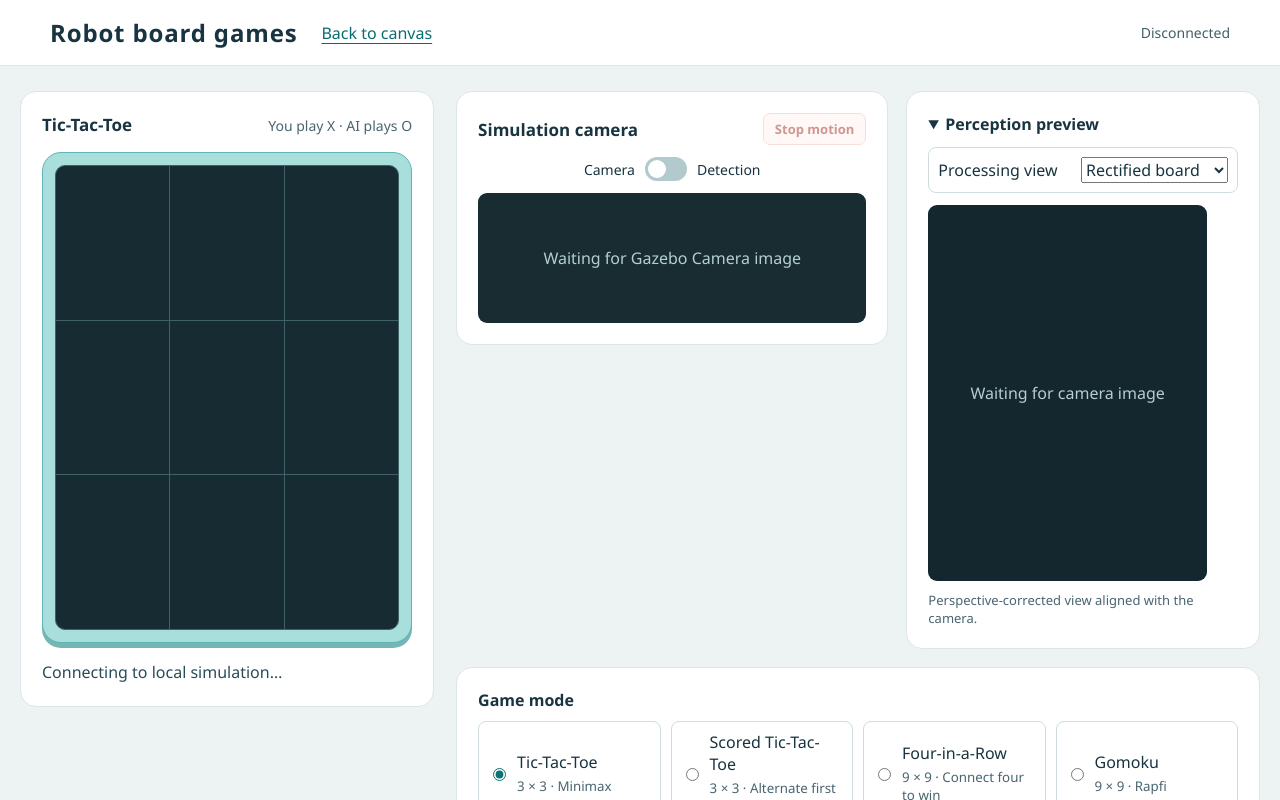
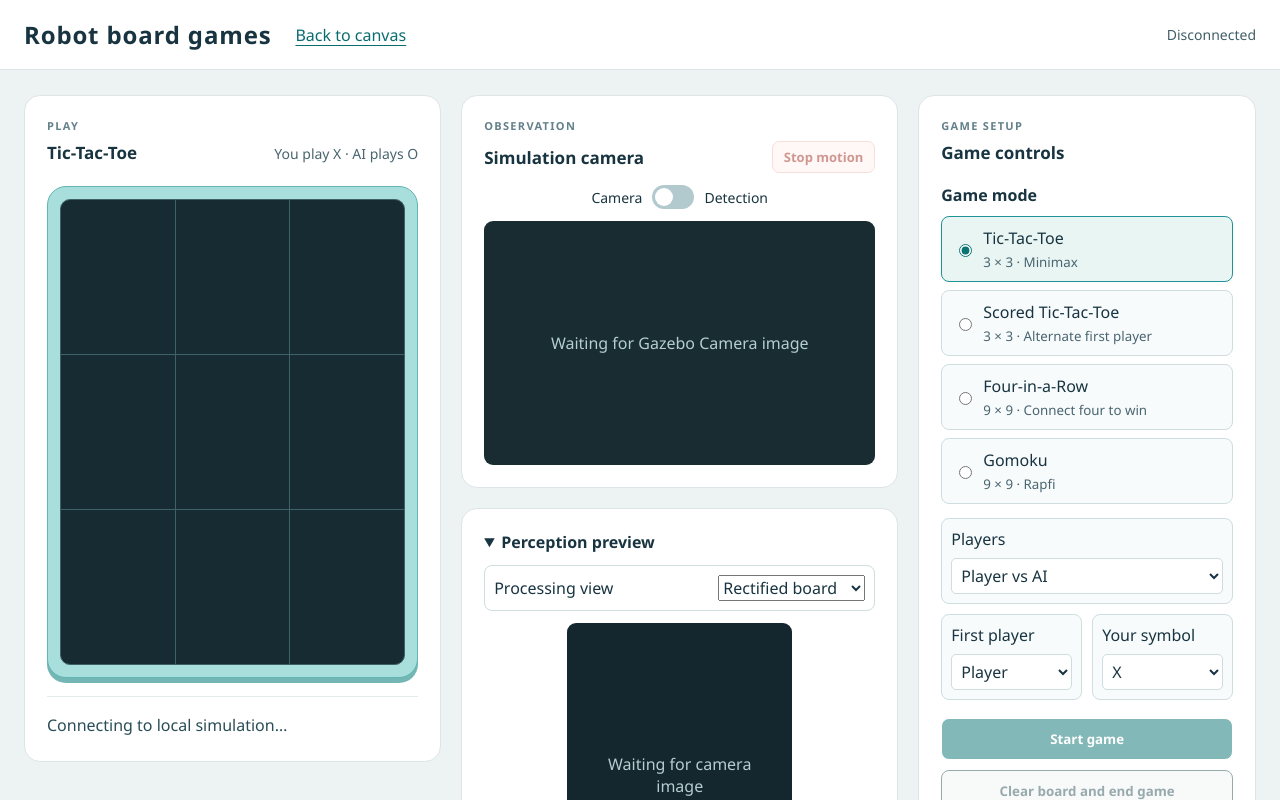
Before and after one commit to Cooper-Yu/play_tictactoe, a plain HTML site: page tictactoe_gui/tictactoe_gui/web/game.html in a window 1280 px wide. Both pictures are taken after a click on the heading "Perception preview". Shown: the top 800 px of the page. Drawn offline with Linux system fonts and the light colour scheme; no server answers.

Commit message:
Arrange game UI into stable board observation and control panels

```diff
--- a/tictactoe_gui/tictactoe_gui/web/game.css
+++ b/tictactoe_gui/tictactoe_gui/web/game.css
@@ -117,52 +117,66 @@ label { min-width: 120px; }
   .tablet { width: min(85%, 290px, 43vh); }
 }
 
-/* Keep observation surfaces beside the board, with controls below them. */
+/* Observation tools retain their own controls without changing the page grid. */
 .perception summary { font-weight: 650; cursor: pointer; }
-.perception label { justify-content: space-between; margin-top: 12px; }
+.perception label { justify-content: space-between; margin-top: 12px; min-width: 0; }
 .perception select { font: inherit; color: inherit; max-width: 58%; }
-.perception .preview { aspect-ratio: 140/189; max-height: 47vh; background: #14262e; }
-.perception .preview img { height: 100%; max-height: 47vh; }
+.perception .preview { aspect-ratio: 140/189; max-height: 38vh; margin-left: auto; margin-right: auto; background: #14262e; }
+.perception .preview img { height: 100%; max-height: 38vh; }
 .perception .preview > * { grid-area: 1 / 1; }
 .perception .preview p { margin: 10px; padding: 5px 8px; background: #14262e; text-align: center; }
 .perception > p { margin: 10px 0 0; color: #496570; font-size: 13px; }
-@media (min-width: 1080px) {
-  main:has(.perception[open]) {
-    width: min(1440px, calc(100% - 40px));
-    grid-template-columns: minmax(310px, .85fr) minmax(0, 1.65fr);
-  }
-  main:has(.perception[open]) .game-sidebar {
-    grid-template-columns: minmax(0, 1.1fr) minmax(200px, .9fr);
-    align-items: start;
-  }
-  main:has(.perception[open]) .controls { grid-column: 1 / -1; }
-}
-
-@media (max-width: 690px) {
-  .camera, .play, .perception, .controls { grid-column: 1; }
-  .play { grid-row: 2; }
-  .perception { grid-row: 3; }
-}
-
-.game-options label[hidden] { display: none; }
-
-.controls label[hidden] { display: none; }
+.game-options label[hidden], .controls label[hidden] { display: none; }
 #vision-status { color: #096d70; }
 
-@media (min-width: 960px) {
-  body[data-environment="real"] main:has(.perception[open]) {
-    width: min(1540px, calc(100% - 32px));
-    grid-template-columns: minmax(260px, 1fr) minmax(260px, 1.1fr) minmax(220px, .9fr);
-    gap: 16px;
-  }
-  body[data-environment="real"] main:has(.perception[open]) .game-sidebar { display: contents; }
-  body[data-environment="real"] .play { grid-column: 1; grid-row: 1; }
-  body[data-environment="real"] .camera:not(.perception) { grid-column: 2; grid-row: 1; }
-  body[data-environment="real"] .perception { grid-column: 3; grid-row: 1; }
-  body[data-environment="real"] main:has(.perception[open]) .controls { grid-column: 1 / -1; grid-row: 2; }
-  body[data-environment="real"] .tablet { width: min(100%, 340px, 44vh); }
-  body[data-environment="real"] .perception .preview,
-  body[data-environment="real"] .perception .preview img { max-height: 55vh; }
+/* Three stable work areas: board, observation, game commands. */
+header { padding: 18px max(24px, calc((100% - 1560px)/2)); }
+main { width: min(1560px, calc(100% - 48px)); gap: 20px;
+  grid-template-columns: minmax(0, 1.05fr) minmax(0, 1.1fr) minmax(300px, .85fr); }
+.game-sidebar { display: contents; }
+.play, .controls, .camera { min-width: 0; padding: 22px; }
+.play { grid-column: 1; grid-row: 1 / span 3; }
+.camera:not(.perception) { grid-column: 2; grid-row: 1; }
+.perception { grid-column: 2; grid-row: 2 / span 2; }
+.controls[aria-label="Game settings"] { grid-column: 3; grid-row: 1 / span 2; }
+.points { grid-column: 3; grid-row: 3; }
+.panel-label { margin: 0 0 8px; color: #64818b; font-size: 11px;
+  font-weight: 650; letter-spacing: .12em; text-transform: uppercase; }
+.controls > h2 { margin-bottom: 20px; }
+.board-heading { flex-wrap: wrap; }
+.tablet { width: min(100%, 390px); margin-top: 22px; }
+.camera:not(.perception) .preview { aspect-ratio: 16/10; }
+.camera:not(.perception) .preview img { width: 100%; height: 100%; max-height: none; object-fit: contain; }
+.controls fieldset { display: grid; grid-template-columns: 1fr; gap: 8px; }
+.controls fieldset label { min-width: 0; padding: 10px 12px; background: #f8fbfc; }
+.controls fieldset label:has(input:checked) { border-color: #219296; background: #e9f5f3; }
+.game-options { grid-template-columns: 1fr 1fr; }
+#input-option, #opponent-option { grid-column: 1 / -1; }
+.game-options select { width: 100%; min-width: 0; max-width: 100%; }
+.controls .start { margin-top: 18px; }
+.controls .quiet { margin-top: 10px; }
+#status { padding-top: 16px; border-top: 1px solid #e3ebed; line-height: 1.6; }
+@media (max-width: 1100px) and (min-width: 701px) {
+  main { grid-template-columns: minmax(0, 1fr) minmax(0, 1fr); }
+  .play { grid-column: 1; grid-row: 1 / span 2; }
+  .camera:not(.perception) { grid-column: 2; grid-row: 1; }
+  .perception { grid-column: 2; grid-row: 2; }
+  .controls[aria-label="Game settings"] { grid-column: 1 / -1; grid-row: 3; }
+  .controls fieldset { grid-template-columns: repeat(2, minmax(0, 1fr)); }
+  .points { grid-column: 1 / -1; grid-row: 4; }
+}
+@media (max-width: 700px) {
+  header { padding: 16px; gap: 10px; } h1 { font-size: 21px; }
+  #connection { margin-left: 0; width: 100%; }
+  main { width: calc(100% - 24px); margin: 12px auto; grid-template-columns: minmax(0, 1fr); gap: 14px; }
+  .play, .controls, .camera { padding: 16px; grid-column: 1; }
+  .camera:not(.perception) { grid-column: 1; grid-row: 1; }
+  .play { grid-row: 2; }
+  .controls[aria-label="Game settings"] { grid-column: 1; grid-row: 3; }
+  .points { grid-column: 1; grid-row: 4; }
+  .perception { grid-column: 1; grid-row: 5; }
+  .tablet { width: min(100%, 340px); }
+  .camera:not(.perception) .preview { aspect-ratio: 16/9; }
 }
 
 .camera-switch { display: flex; align-items: center; justify-content: center; gap: 10px; margin: 12px 0; font-size: 14px; }
--- a/tictactoe_gui/tictactoe_gui/web/game.html
+++ b/tictactoe_gui/tictactoe_gui/web/game.html
@@ -11,6 +11,7 @@
   <header><h1>Robot board games</h1><a id="canvas-link" href="/">Back to canvas</a><span id="connection">Connecting Gazebo</span></header>
   <main>
     <section class="play" aria-label="Game board">
+      <p class="panel-label">Play</p>
       <div class="board-heading"><h2 id="heading">Tic-Tac-Toe</h2><span id="roles">You play X · AI plays O</span></div>
       <div class="tablet"><div class="board-wrap"><div id="board" class="board" aria-label="Board"></div><canvas id="handwriting" aria-label="Handwrite a mark on the board" hidden></canvas><span id="win-line" class="win-line" aria-hidden="true" hidden></span></div></div>
       <div id="handwriting-controls" hidden>
@@ -25,6 +26,7 @@
     </section>
     <aside class="game-sidebar">
       <section class="camera">
+        <p class="panel-label">Observation</p>
         <div class="camera-heading"><h2 id="camera-heading">Simulation camera</h2><button id="stop" class="stop" disabled>Stop motion</button></div>
         <div class="camera-switch" role="group" aria-label="Camera display"><span>Camera</span><label class="toggle"><input id="camera-detection" type="checkbox" aria-label="Show YOLO detections"><span aria-hidden="true"></span></label><span>Detection</span></div><div id="preview" class="preview"><p>Waiting for Gazebo Camera image</p><img id="image" alt="Gazebo tablet and robot arm" hidden></div>
       </section>
@@ -43,6 +45,8 @@
         <p id="vision-status" aria-live="polite"></p><p id="perception-caption">Perspective correction using the current simulation board calibration.</p>
       </details>
       <section class="controls" aria-label="Game settings">
+        <p class="panel-label">Game setup</p>
+        <h2>Game controls</h2>
         <fieldset>
           <legend>Game mode</legend>
           <label><input type="radio" name="size" value="3" checked><span>Tic-Tac-Toe <small>3 × 3 · Minimax</small></span></label>
```
